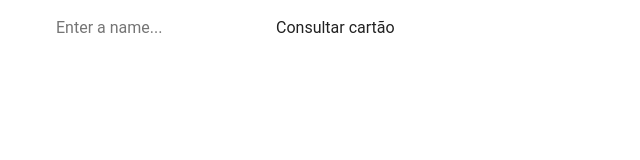
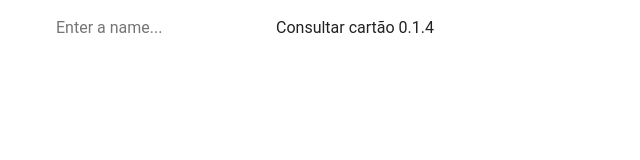
Before and after one commit to PlaycardSys/terminal, a Vue app: page / in a window 1280 px wide. Shown: the top 160 px of the page, without its empty margins (0-640 px from the left). Built offline with nearby package versions, Linux system fonts and the light colour scheme.

Commit message:
autoupdater test

```diff
--- a/src/components/Greet.vue
+++ b/src/components/Greet.vue
@@ -7,14 +7,14 @@ const name = ref("");
 
 async function greet() {
   // Learn more about Tauri commands at https://tauri.app/v1/guides/features/command
-  greetMsg.value = await invoke("event_get_by_id", { card: name.value });
+  greetMsg.value = await invoke("card_get_by_id", { card: name.value });
 }
 </script>
 
 <template>
   <div class="card">
     <input id="greet-input" v-model="name" placeholder="Enter a name..." />
-    <button type="button" @click="greet()">Consultar cartão</button>
+    <button type="button" @click="greet()">Consultar cartão 0.1.4</button>
   </div>
 
   <p>{{ greetMsg }}</p>
```
